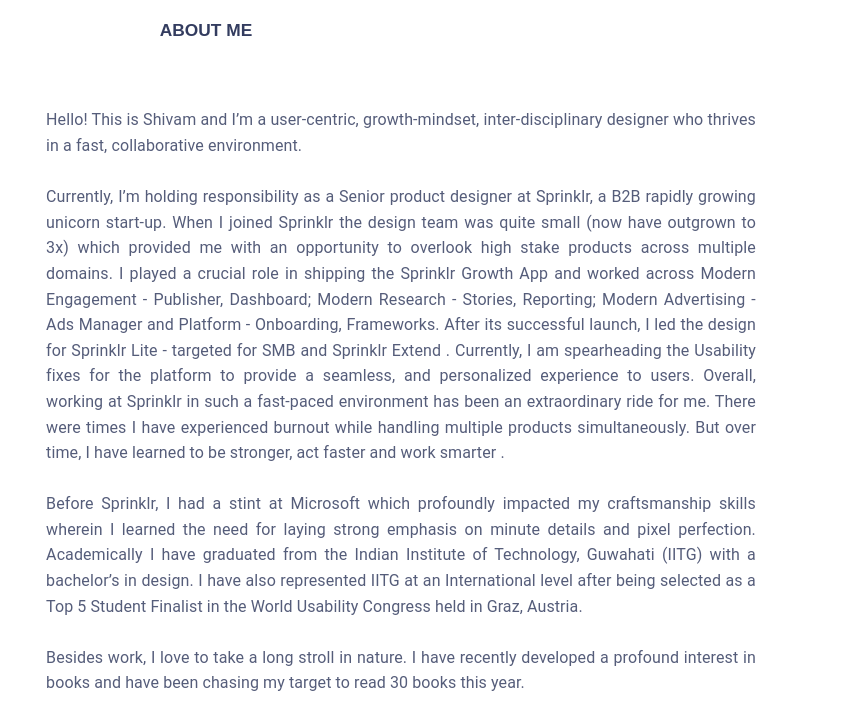
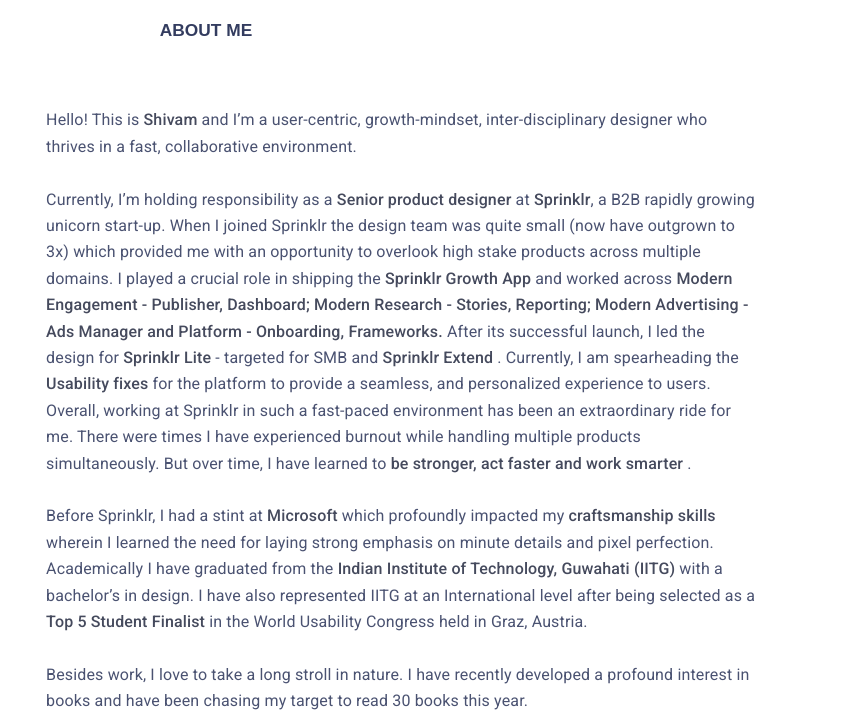
Before and after one commit to Shivamsunderam/design-2021, a plain HTML site: page index.html in a window 1280 px wide. Shown: the part 2866-3578 px from the top of the page, 434-1280 px from the left. Drawn offline with nearby package versions, Linux system fonts and the light colour scheme.

Commit message:
Add files via upload

```diff
--- a/css/style.css
+++ b/css/style.css
@@ -1,7 +1,8 @@
 /*@import url('https://fonts.googleapis.com/css2?family=Montserrat:wght@100;200;300;400;500;600;700;800;900&display=swap');
 @import url('https://fonts.googleapis.com/css?family=Open Sans:300,400,500,600,700');*/
 
-@import url('https://fonts.googleapis.com/css2?family=Roboto:wght@100;300;400;500;700;900&display=swap')
+
+@import url('https://fonts.googleapis.com/css2?family=Roboto:wght@300;400;500;700;900&display=swap');
 @import url('https://fonts.googleapis.com/css2?family=Source+Sans+Pro:wght@300;400;600;700;900&display=swap');
 
 
@@ -219,13 +220,23 @@
 	font-family: 'Roboto', sans-serif;
 	font-size: 12pt;
 	font-weight: 400;
-	text-align: justify;
-	letter-spacing: 0.1px;
-	line-height: 160%;
+	text-align: left;
+	letter-spacing: 0.15px;
+	line-height: 165%;
 	color: #1D274E;
-	opacity: 75%;
+	opacity: 80%;
 
 }
+.font-semibold{
+	font-family: 'Roboto', sans-serif;
+	font-weight: 500;
+	color: #171D35;
+	opacity: 100%;
+
+}
+
+
+
 
 i.arrow {
   border: "#3f6395";
```
